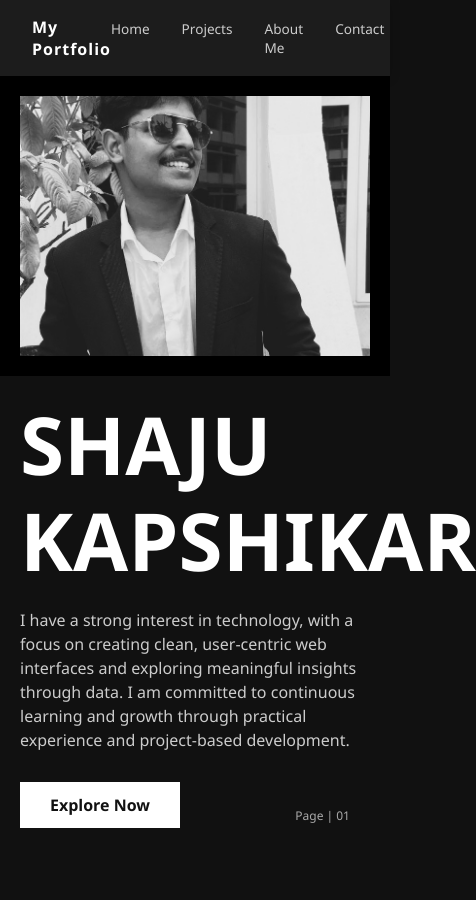
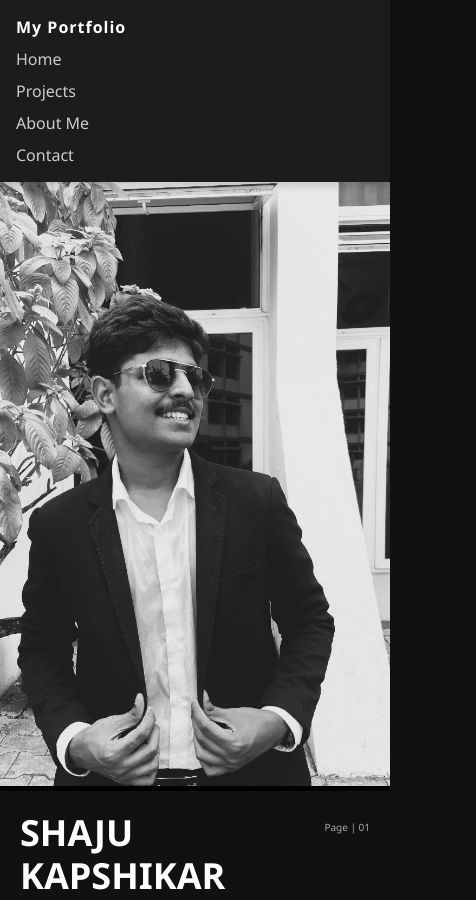
Before and after one commit to shajukapshikar/PORTFOLIO, a plain HTML site: page index.html in a window 390 px wide. Shown: the top 900 px of the page, 476 px wide, since content can reach past the window. Before the commit the page ends 848 px from the top, so only its background shows below. Drawn offline with Linux system fonts and the light colour scheme.

Commit message:
responsive for mobile

```diff
--- a/index.html
+++ b/index.html
@@ -5,7 +5,6 @@
   <meta name="viewport" content="width=device-width, initial-scale=1" />
   <title>Shaju Kapshikar | Portfolio</title>
   <style>
-
     * {
       margin: 0;
       padding: 0;
@@ -16,7 +15,6 @@
       background-color: #111;
       color: #fff;
     }
-
 
     .navbar {
       display: flex;
@@ -29,45 +27,50 @@
       top: 0;
       z-index: 1000;
     }
+
     .navbar .brand {
       font-size: 1rem;
       font-weight: bold;
       color: #fff;
       letter-spacing: 1px;
-      /* margin-top: 10px; */
     }
+
     .navbar nav {
       display: flex;
       gap: 2rem;
     }
+
     .navbar nav a {
       color: #ccc;
       text-decoration: none;
       font-size: 0.85rem;
       transition: color 0.3s;
     }
+
     .navbar nav a:hover {
       color: #fff;
       border-bottom: 2px solid #fff;
       padding-bottom: 2px;
     }
 
-    /* Hero Section */
     .hero {
       display: flex;
       height: 500px;
     }
+
     .hero .hero-img {
       flex: 1;
       height: 700px;
       background-color: #000;
       overflow: hidden;
     }
+
     .hero .hero-img img {
       width: 100%;
       height: 100%;
       object-fit: cover;
     }
+
     .hero .hero-content {
       flex: 1;
       display: flex;
@@ -75,22 +78,26 @@
       justify-content: center;
       padding: 0 50px;
     }
+
     .hero .hero-content h1 {
       font-size: 80px;
       font-weight: bold;
       line-height: 1.2;
       margin-bottom: 20px;
     }
+
     .hero .hero-content p {
       font-size: 16px;
       color: #ccc;
       margin-bottom: 30px;
       line-height: 1.5;
     }
+
     .hero .hero-content .buttons {
       display: flex;
       gap: 20px;
     }
+
     .hero .hero-content .buttons .btn-primary {
       background-color: #fff;
       color: #111;
@@ -108,7 +115,6 @@
       background-color: #8e7b7b;
     }
 
-    /* Page Number */
     .page-number {
       position: absolute;
       bottom: 20px;
@@ -117,22 +123,71 @@
       color: #aaa;
     }
 
-    /* Responsive */
+   /* Mobile Responsive Only - Baaki sab untouched hai */
 @media (max-width: 768px) {
+  .navbar {
+    flex-direction: column;
+    align-items: flex-start;
+    padding: 1rem;
+  }
+
+  .navbar nav {
+    flex-direction: column;
+    gap: 10px;
+    width: 100%;
+    margin-top: 10px;
+  }
+
+  .navbar nav a {
+    font-size: 1rem;
+  }
+
   .hero {
     flex-direction: column;
     height: auto;
   }
-      .hero .hero-img,
+
+  .hero .hero-img {
+    width: 100%;
+    height: 300px;
+  }
+
+  .hero .hero-img img {
+    width: 100%;
+    height: 100%;
+    object-fit: cover;
+  }
+
   .hero .hero-content {
-        flex: unset;
     width: 100%;
     padding: 20px;
   }
-      .hero .hero-img {
-        height: 300px;
+
+  .hero .hero-content h1 {
+    font-size: 36px;
+  }
+
+  .hero .hero-content p {
+    font-size: 14px;
+  }
+
+  .hero .hero-content .buttons {
+    flex-direction: column;
+    gap: 10px;
+  }
+
+  .hero .hero-content .buttons .btn-primary {
+    width: 100%;
+    text-align: center;
+  }
+
+  .page-number {
+    font-size: 10px;
+    right: 20px;
+    bottom: 10px;
   }
 }
+
   </style>
 </head>
 <body>
@@ -148,7 +203,6 @@
     </nav>
   </header>
 
-
   <!-- Hero Section -->
   <section class="hero">
     <div class="hero-img">
@@ -161,8 +215,6 @@
       </p>
       <div class="buttons">
         <a href="projects.html" class="btn-primary">Explore Now</a>
-
-
       </div>
     </div>
   </section>
```
Also changed, not shown: aboutme.html (+37 -0 lines), contact.html (+16 -23 lines), projects.html (+48 -8 lines). Lines whose indentation alone changed are shown as unchanged.
